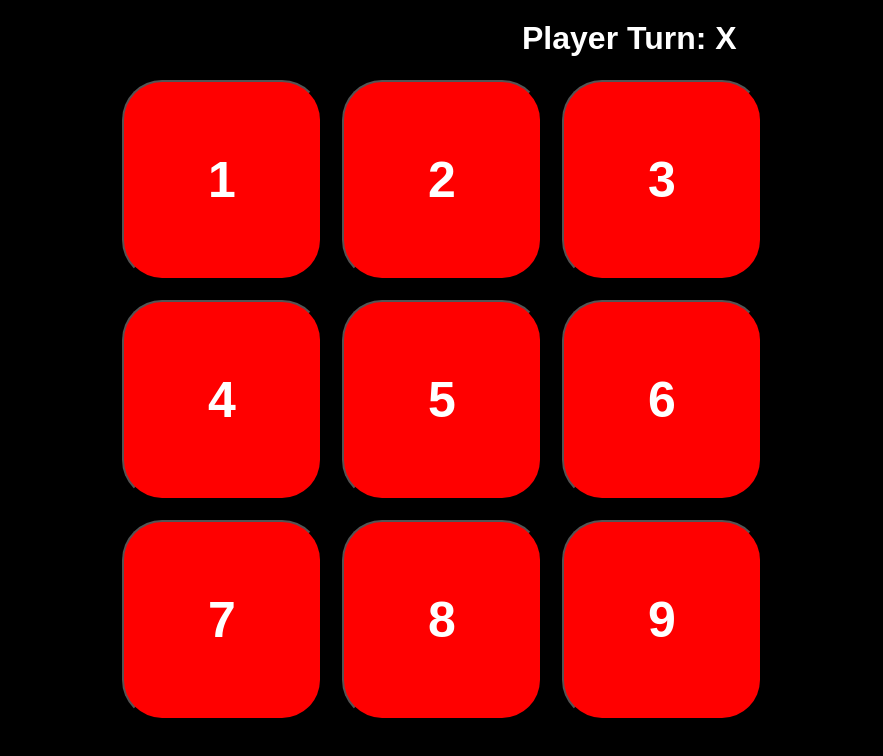
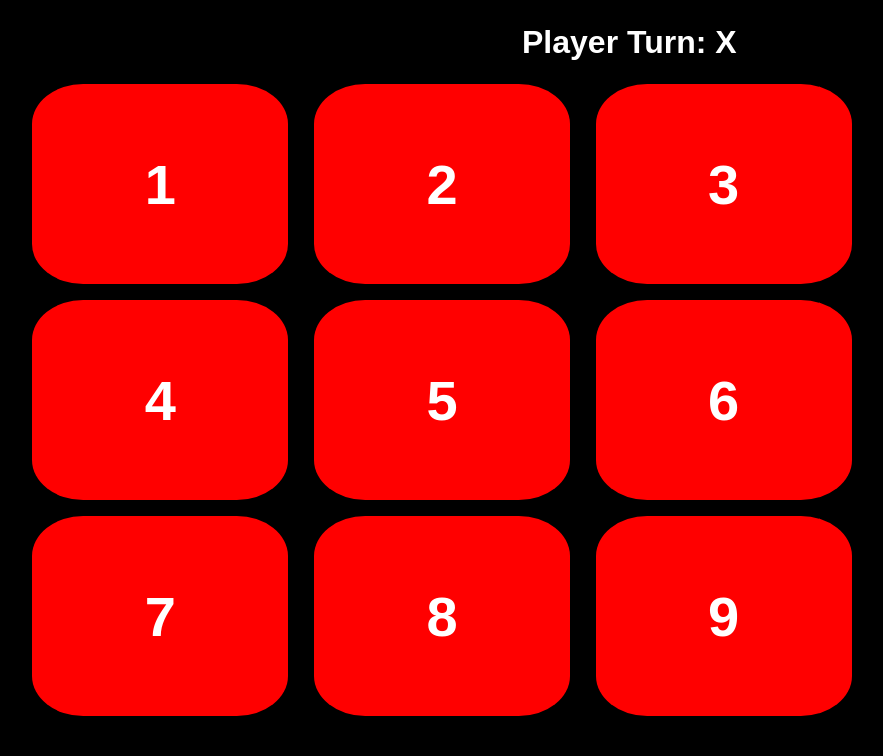
Before and after one commit to TheGreatL/TicTacToe, a plain HTML site: page index.html in a window 1280 px wide. Shown: the whole page, without its empty margins (198-1081 px from the left). Drawn offline with Linux system fonts and the light colour scheme.

Commit message:
Second Commit

```diff
--- a/stlye.css
+++ b/stlye.css
@@ -8,15 +8,16 @@
     height: 100vh;
      background-color: black;
      display: grid;
-     grid-template-columns: repeat(3, 200px);
-     grid-template-rows: repeat(3, 200px);
-     gap: 20px;
+     grid-template-columns: repeat(3, 20%);
+     grid-template-rows: repeat(3, 25%);
+     gap: 2%;
      justify-content: center;
      align-content: center;
      position: relative;
 }
 .Container button{
-    font-size: 50px;
+    font-size: 350%;
+    border: none;
     font-weight: 900;
     background-color: red;
     color: white;
@@ -35,6 +36,6 @@
     position: absolute;
     color: white;
     left: 90vh;
-    top: 20px;
+    top: 3%;
 
 }
```
Also changed, not shown: index.html (+2 -1 lines).
